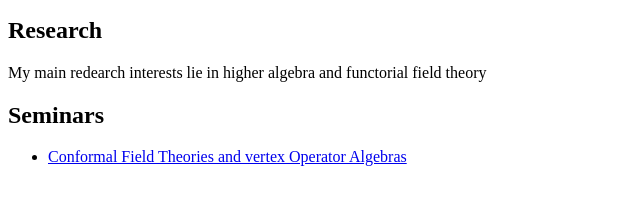
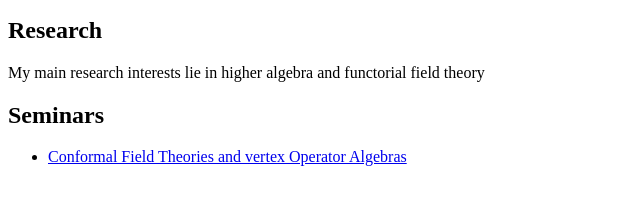
Before and after one commit to Silorak42/Silorak42.github.io, a plain HTML site: page index.html in a window 1280 px wide. Shown: the part 192-396 px from the top of the page, 0-640 px from the left. Drawn offline with Linux system fonts and the light colour scheme.

Commit message:
Update index.html

```diff
--- a/index.html
+++ b/index.html
@@ -12,7 +12,7 @@
 </section>
 <section>
   <h2>Research</h2>
-  <p>My main redearch interests lie in higher algebra and functorial field theory</p>
+  <p>My main research interests lie in higher algebra and functorial field theory</p>
 <section>
   <h2>Seminars</h2>
   <ul>
```
